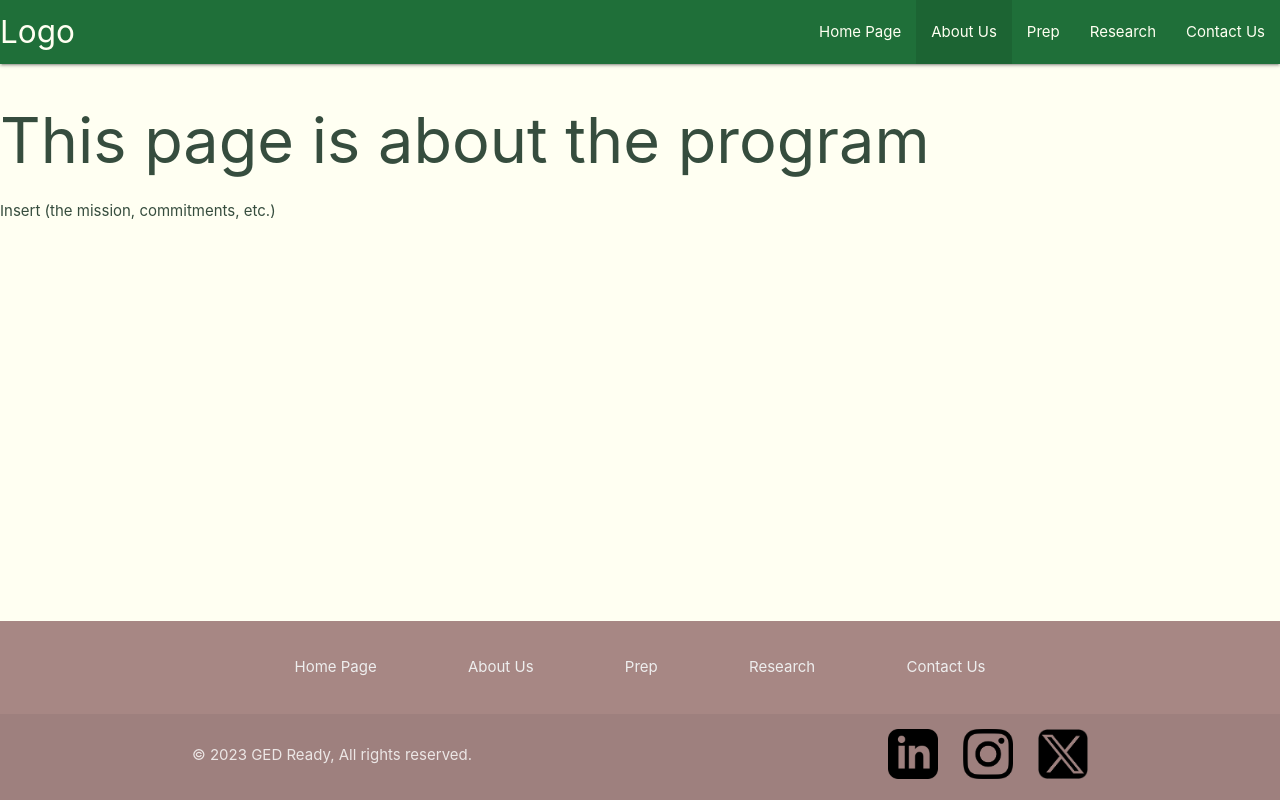
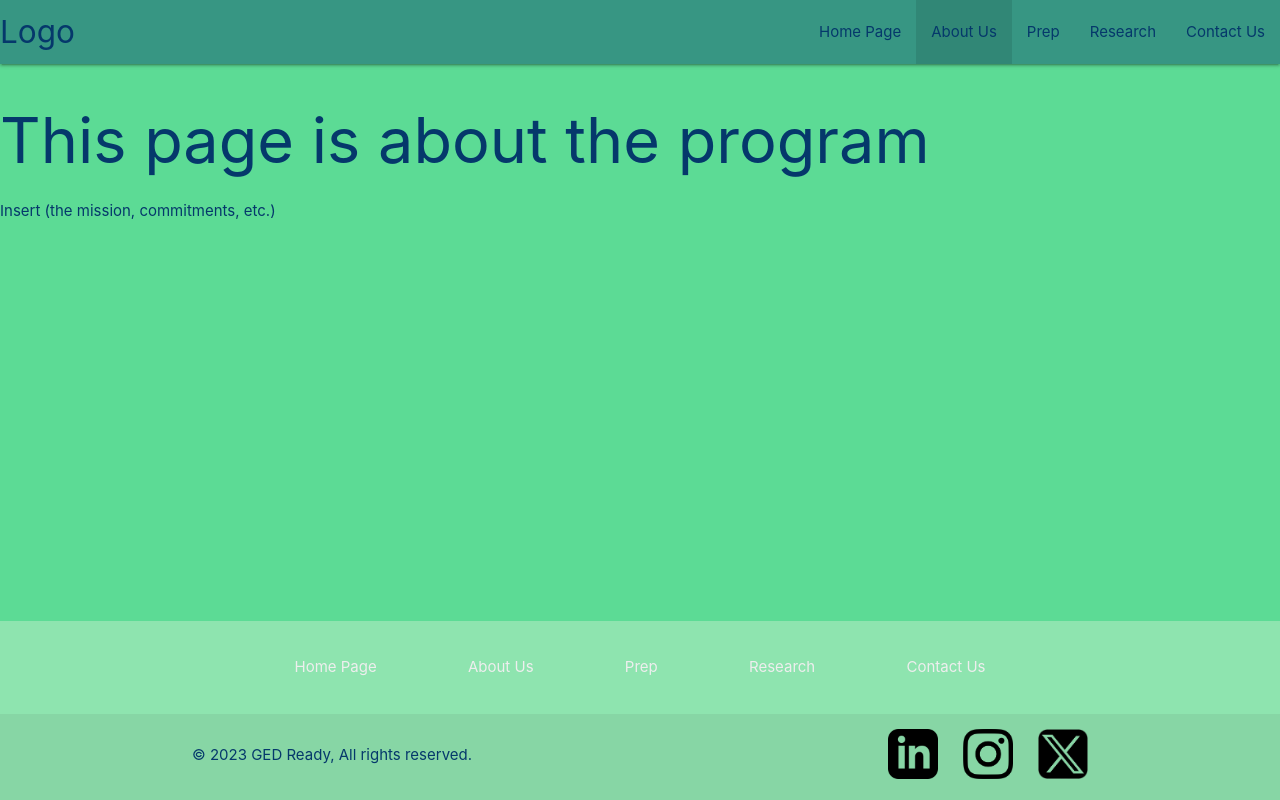
Before and after one commit to nwang2001/Team2-CodeforJustice, a plain HTML site: page about.html in a window 1280 px wide. Drawn offline with nearby package versions, Linux system fonts and the light colour scheme.

Commit message:
updated about us css

```diff
--- a/about.css
+++ b/about.css
@@ -1,14 +1,14 @@
 body {
-    background: #fffff2;
-    color: #364d3e;
+    background: #5cdb95;
+    color: #05386b;
 }
 
 .nav-wrapper {
-    background-color: #1f6f39;
+    background-color: #379683;
 }
 
 .nav-wrapper a {
-    color: #fffff2;
+    color: #05386b;
 }
 
 body {
@@ -22,7 +22,7 @@ main {
 }
 
 .page-footer {
-    background-color: #a78784;
+    background-color: #8ee4af;
 }
 
 .page-footer .footer-copyright {
@@ -36,6 +36,10 @@ main {
 
 .footer {
     display: flex;
+    color: #05386b;
+}
+a {
+    color: #05386b;
 }
 .footer-icons {
     display: flex;
```
